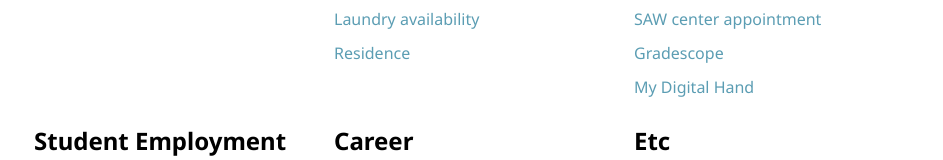
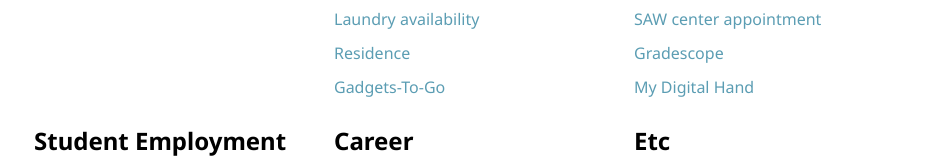
Before and after one commit to hi-hemini/mohoho, a website: page public/index.html in a window 1280 px wide. Shown: the part 900-1060 px from the top of the page, without its empty margins (156-1099 px from the left). Drawn offline with Linux system fonts and the light colour scheme.

Commit message:
add gadgets-to-go menu

```diff
--- a/public/index.html
+++ b/public/index.html
@@ -199,6 +199,7 @@
             <a href="https://mountholyoke.starfishsolutions.com/starfish-ops/instructor/serviceCatalog.html?tenantId=9266#/" target='_blank'>Pathway</a>
             <a href="https://laundrytrackerconnect.com/mtholyoke/mtholyoke.html" target='_blank'>Laundry availability</a>
             <a href="https://mtholyoke-residence.symplicity.com/index.php" target='_blank'>Residence</a>
+            <a href="https://libtools.smith.edu/cs/mhc/" target='_blank'>Gadgets-To-Go</a>
         </div>
         <!-- Academics -->
         <div class="link-category flex column">
```
